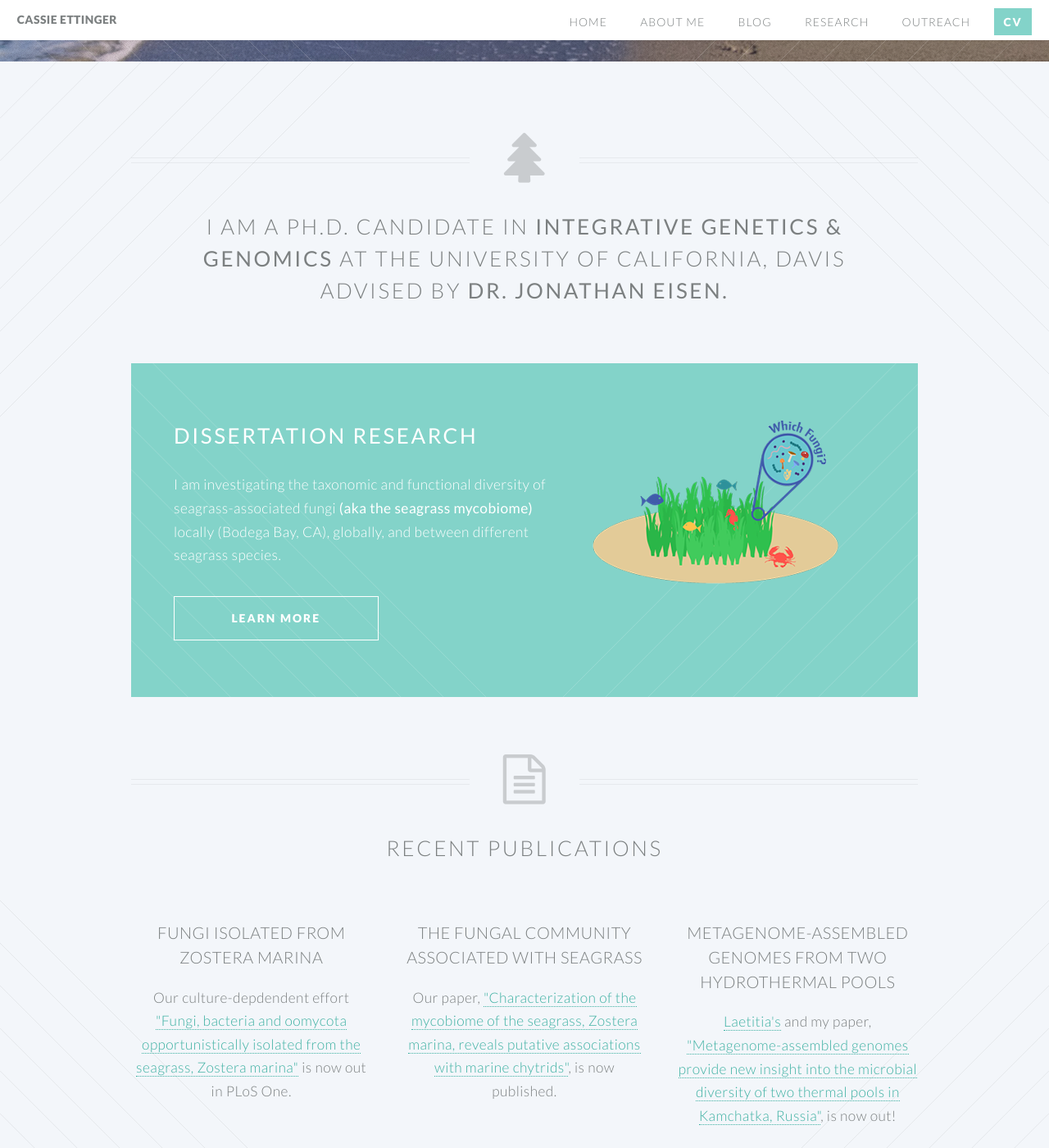
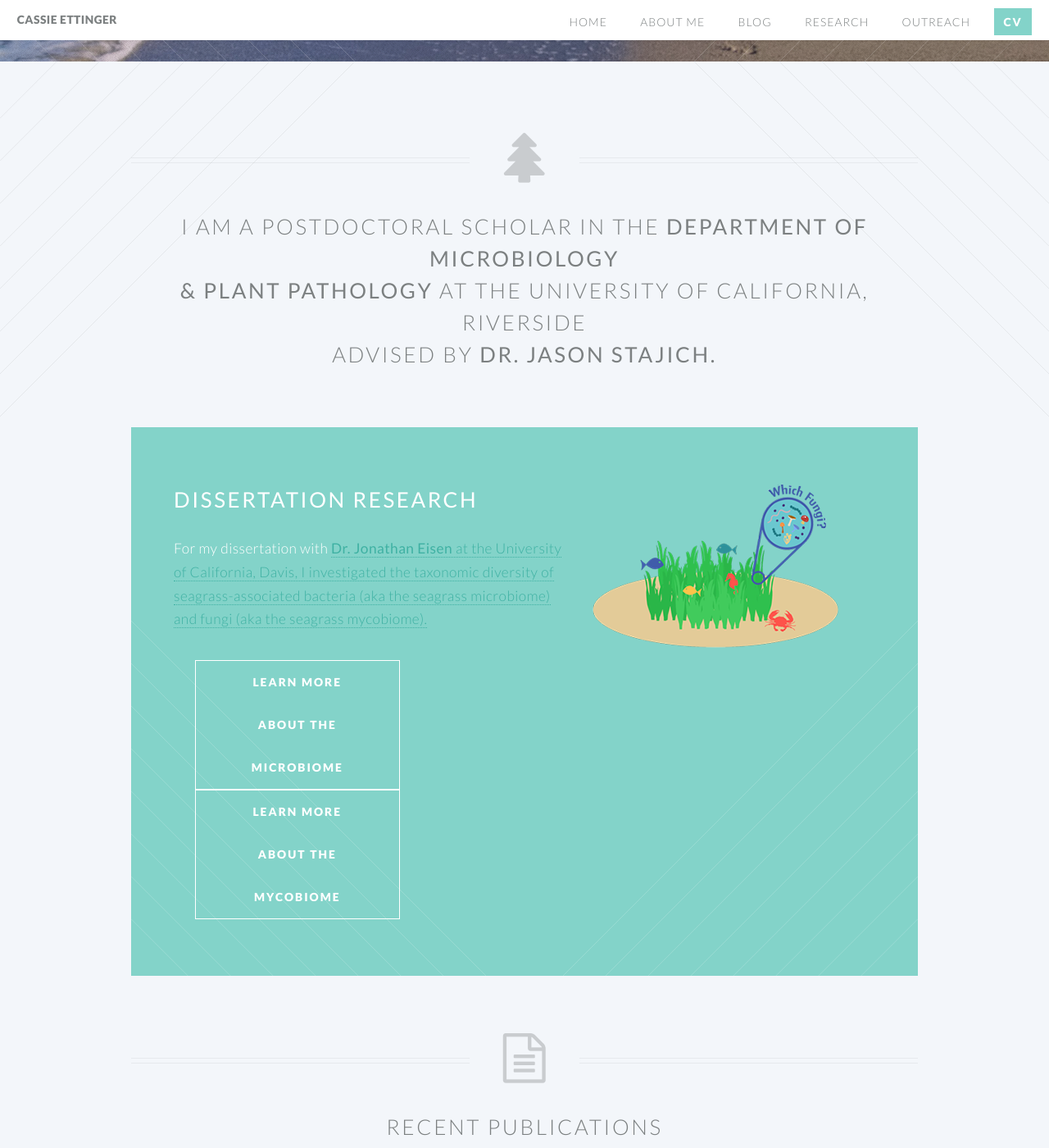
Before and after one commit to marinalaforgia/casett.github.io, a Jekyll site: the page built from index.html, in a window 1280 px wide and 1400 px high, scrolled down 408 px. Shown: the whole window at 82% size. Built offline with Jekyll 4.4.1, drawn with Linux system fonts in a browser that asks for light colours.

Commit message:
Updated post-phd, but pre-postdoc so will need to update address & email + add pages for new research

```diff
--- a/aboutme.html
+++ b/aboutme.html
@@ -15,7 +15,7 @@ layout: default
 									<header>
 										<h3><strong>About me</strong></h3>
 									</header>
-									<p>I am currently a Ph.D. candidate in <a href="http://igg.ucdavis.edu/"> Integrative Genetics and Genomics </a> at UC Davis in <a href="http://phylogenomics.me/"> Dr. Jonathan Eisen’s </a>laboratory. I received my B. A. in Molecular and Cell Biology with a Genetics, Genomics and Development emphasis from UC Berkeley in the spring of 2013. While at UC Berkeley I participated in research in <a href="http://www.simmslab.org/wp/">Dr. Ellen Simms’ </a>lab on multiple projects involving rhizobia-legume symbiosis. My current research interests include plant-microbe interactions, the co-evolution of microbes and their hosts, and marine fungi.</p>
+									<p>I am currently a postdoctoral scholar in the  <a href="https://microplantpath.ucr.edu/"> Department of Microbiology & Plant Pathology</a> at the UC Riverside advised by <a href="http://lab.stajich.org/">Dr. Jason Stajich.</a> I recieved my Ph.D. in <a href="http://igg.ucdavis.edu/"> Integrative Genetics and Genomics </a> at UC Davis in <a href="http://phylogenomics.me/"> Dr. Jonathan Eisen’s </a>laboratory where I studied the seagrass microbiome and mycobiomes. I received my B. A. in Molecular and Cell Biology with a Genetics, Genomics and Development emphasis from UC Berkeley in the spring of 2013. While at UC Berkeley I participated in research in <a href="http://www.simmslab.org/wp/">Dr. Ellen Simms’ </a>lab on multiple projects involving rhizobia-legume symbiosis. My current research interests include plant-microbe interactions, the co-evolution of microbes and their hosts, and marine fungi.</p>
 
 									<p> I have a varied set of personal interests. I enjoy artistic (knitting, baking, painting, photography, graphic design) outdoorsy (mountain biking, rock climbing, skiing, paddle-boarding, backpacking, hiking, hot yoga) and nerdy (board games, books, tv/movies, the occasional video game) pursuits. I am also a proud cat parent. </p>
 
--- a/cv.html
+++ b/cv.html
@@ -13,7 +13,7 @@ layout: default
 							<div class="content">
 								<section>
 									<p>Last updated July 2020</p>
-									<iframe src="/cv_files/Ettinger_CV_July_22_2020.pdf" width="100%" height="700" type='application/pdf'>
+									<iframe src="/cv_files/Ettinger_CV_Sept_21_2020.pdf" width="100%" height="700" type='application/pdf'>
 								</section>
 							</div>
 
--- a/index.html
+++ b/index.html
@@ -6,9 +6,7 @@ layout: landing-page
 
 				<header class="special container">
 					<span class="icon fa-tree"></span>
-					<h2>I am a Ph.D. candidate in <strong>Integrative Genetics &
-					<br />
-					Genomics </strong> at the University of California, Davis <br /> advised by <a href="http://phylogenomics.me/"><strong>Dr. Jonathan Eisen.</strong></a> </h2>
+					<h2>I am a postdoctoral scholar in the  <strong> Department of Microbiology <br />& Plant Pathology</strong> at the University of California, Riverside <br /> advised by <a href="http://lab.stajich.org/"><strong>Dr. Jason Stajich.</strong></a> </h2>
 
 			</header>
 
@@ -20,10 +18,11 @@ layout: landing-page
 								<header>
 									<h2><strong>Dissertation research</strong></h2>
 								</header>
-								<p>I am investigating the taxonomic and functional diversity of seagrass-associated fungi <strong> (aka the seagrass mycobiome)</strong> locally (Bodega Bay, CA), globally, and between different seagrass species.</p>
+								<p> For my dissertation with <a href="http://phylogenomics.me/"><strong>Dr. Jonathan Eisen</strong> at the University of California, Davis, I investigated the taxonomic diversity of seagrass-associated bacteria (aka the seagrass microbiome) and fungi (aka the seagrass mycobiome).</p>
 								<footer>
 									<ul class="buttons">
-										<li><a href="/seagrass-mycobiome.html" class="button">Learn more</a></li>
+										<li><a href="/seagrass-microbiome.html" class="button">Learn more <br> about the <br> Microbiome</a></li>
+										<li><a href="/seagrass-mycobiome.html" class="button">Learn more <br> about the <br> Mycobiome</a></li>
 									</ul>
 								</footer>
 
@@ -100,7 +99,7 @@ layout: landing-page
 				</header>
 				<footer>
 					<ul class="buttons">
-						<li><a href="/cv_files/Ettinger_CV_July_22_2020.pdf" class="button special">Download CV</a></li>
+						<li><a href="/cv_files/Ettinger_CV_Sept_21_2020.pdf" class="button special">Download CV</a></li>
 						<li><a href="/research-overview.html" class="button">Research Overview</a></li>
 					</ul>
 				</footer>
--- a/seagrass-mycobiome.html
+++ b/seagrass-mycobiome.html
@@ -20,7 +20,7 @@ layout: default
 <div class="row">
 
 <div class="8u">
-<p> The seagrass mycobiome is comprised of all the fungi living on / in different seagrass species. Not a lot is known about the diversity of marine fungi or what role fungi might play in associations with marine plants. For my dissertation, I am investigating seagrass-associated fungi locally (Bodega Bay, CA), globally and between seagrass species. </p>
+<p> The seagrass mycobiome is comprised of all the fungi living on / in different seagrass species. Not a lot is known about the diversity of marine fungi or what role fungi might play in associations with marine plants. As part of my dissertation, I investigated seagrass-associated fungi locally (Bodega Bay, CA), globally and between seagrass species. </p>
 
 </div>
 <div class="4u">
@@ -34,7 +34,7 @@ layout: default
 									<div class="8u">
 									<a class="image featured special"><img src="images/seagrass_core.jpg" alt="Photo of Cassie holding a core containing seagrass; Photo credit: Katy Dynarski" /></a>	</div>
 									<div class="4u">
-										<p>In order to survey the taxonomic and functional diversity of seagrass associated fungi, I am utilizing several different approaches including high throughput sequencing of the internal transcribed spacer (ITS) region, metagenomic sequencing and fungal culturing and identification. </p>
+										<p>In order to survey the taxonomic and functional diversity of seagrass associated fungi, I utilized several different approaches including high throughput sequencing of the internal transcribed spacer (ITS) region, metagenomic sequencing and fungal culturing and identification. </p>
 									</div>
 								</div>
 
```
Also changed, not shown: 1 other file.
